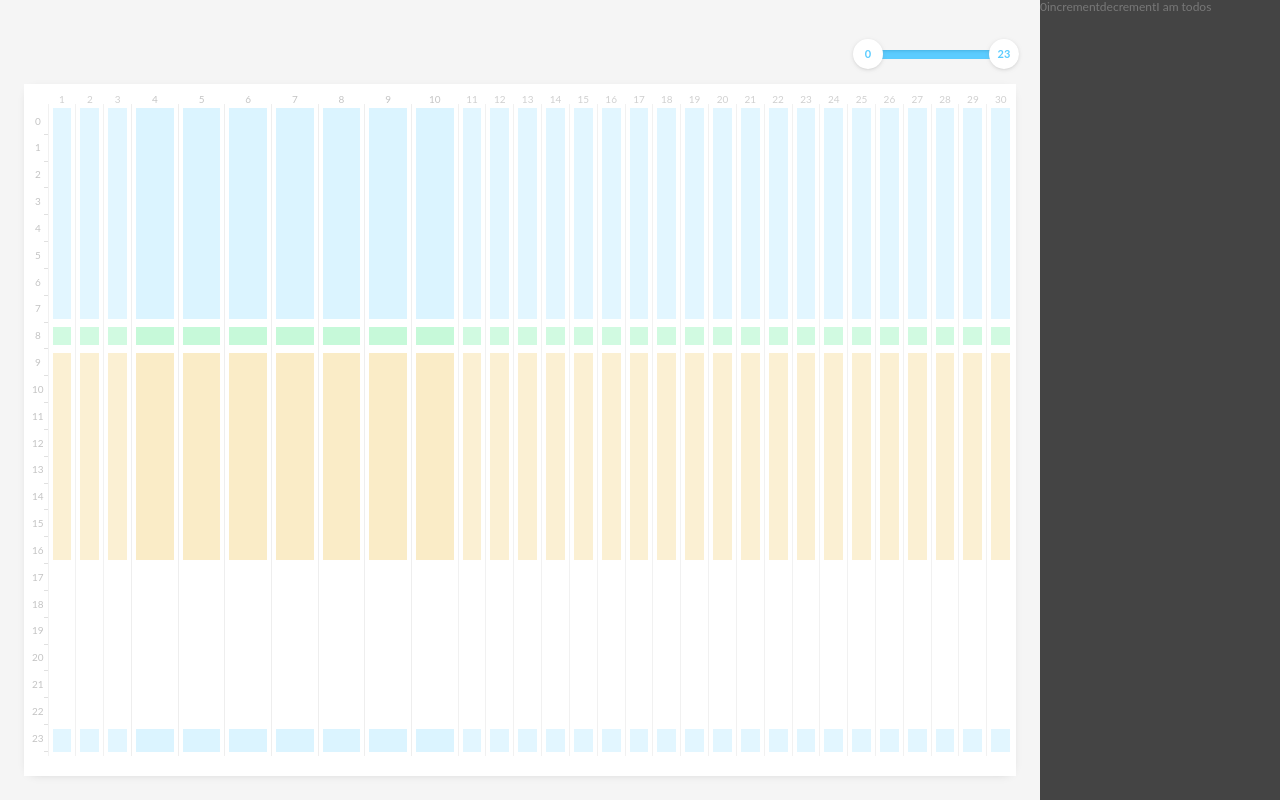
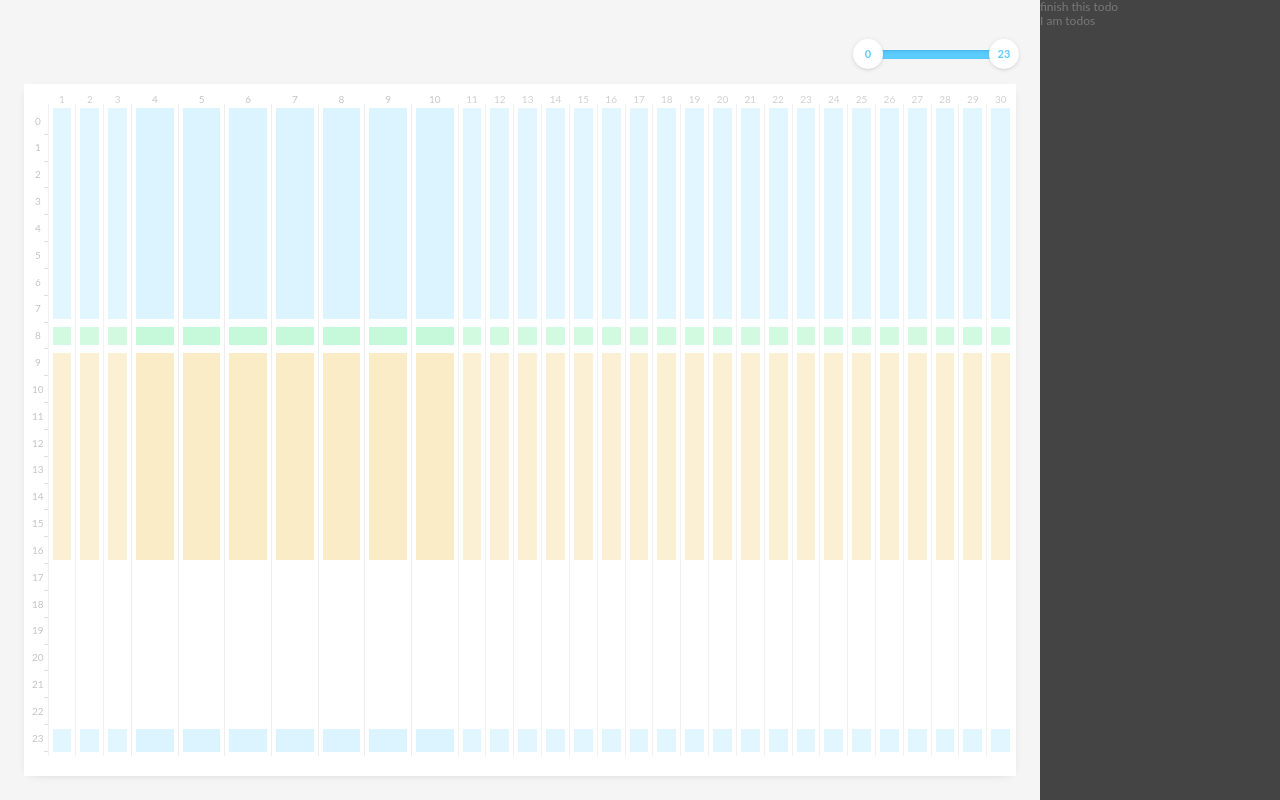
Before and after one commit to vincentbollaert/get-shit-done, a React app: page / in a window 1280 px wide. Built offline with nearby package versions, Linux system fonts and the light colour scheme; what redux-promise-middleware would draw is missing.

Commit message:
is this how reducers are updated nowadays?

```diff
--- a/package.json
+++ b/package.json
@@ -35,6 +35,7 @@
     "react-router-dom": "^5.1.2",
     "redux-promise-middleware": "^6.1.2",
     "styled-components": "^5.0.1",
+    "uuid": "^7.0.3",
     "webpack-merge": "^4.2.2"
   },
   "devDependencies": {
--- a/src/pages/Home/Todos/component.jsx
+++ b/src/pages/Home/Todos/component.jsx
@@ -7,17 +7,21 @@ const Wrap = styled.div`
   width: 240px;
   background-color: #444;
 `
+const Todo = styled.div`
+`
 
 const Todos = () => {
-  const todos = useSelector(state => state.todos)
+  const { todos, groups } = useSelector(state => state.todos)
   const dispatch = useDispatch()
-  // console.log(actions)
+  console.log(todos)
 
   return (
     <Wrap>
-      {todos}
-      <button onClick={() => dispatch(actions.increment())}>increment</button>
-      <button onClick={() => dispatch(actions.decrement())}>decrement</button>
+      {todos.map(({ id, todoName, groupId }) => (
+        <Todo key={id}>{todoName}</Todo>
+      ))}
+      {/* <button onClick={() => dispatch(actions.increment())}>increment</button>
+      <button onClick={() => dispatch(actions.decrement())}>decrement</button> */}
       I am todos
     </Wrap>
   )
--- a/src/state/todos/reducer.js
+++ b/src/state/todos/reducer.js
@@ -1,4 +1,5 @@
 import { createSlice } from '@reduxjs/toolkit'
+import { v4 as uuid } from 'uuid'
 
 // export const increment = createAction('increment')
 // export const decrement = createAction('decrement')
@@ -8,13 +9,29 @@ import { createSlice } from '@reduxjs/toolkit'
 //   [decrement]: (state, action) => state - action.payload
 // })
 
+const initialState = {
+  groups: [{
+    groupName: 'development',
+    id: uuid(),
+  }, {
+    groupName: 'health',
+    id: uuid(),
+  }],
+  todos: [{
+    id: uuid(),
+    todoName: 'finish this todo',
+  }]
+}
 
 export const { reducer, actions } = createSlice({
   name: 'todos',
-  initialState: 0,
+  initialState: initialState,
   reducers: {
-    increment: (state, action) => state + 1,
-    decrement: (state, action) => state - 1,
-    deletePost(state, action) {}
+    add: ({ todos }, { payload }) => todos.push(payload),
+    remove: ({ todos }, { payload }) => todos.filter(x => x.id === payload.id),
+    update: ({ todos }, { payload }) => {
+      const todo = todos.find(x => x.id === payload.id)
+      return todo.todoName = payload.todoName
+    }
   }
 })
```
Also changed, not shown: 1 other file (tests, documents, lock files or other folders).
